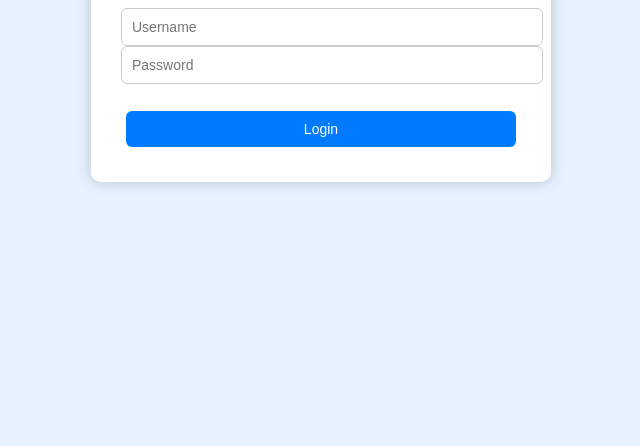
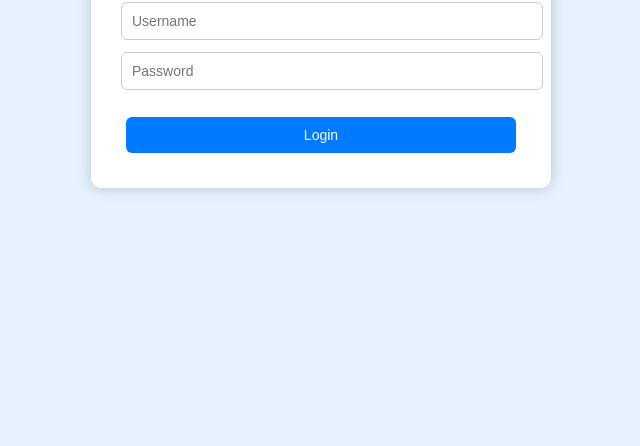
Before and after one commit to infobesttoolsmail882/manikant-lodhi-ne, a website: page public/login.html in a window 1280 px wide. Shown: the part 354-800 px from the top of the page, without its empty margins (319-959 px from the left). Drawn offline with Linux system fonts and the light colour scheme.

Commit message:
Update login.html

```diff
--- a/public/login.html
+++ b/public/login.html
@@ -9,10 +9,8 @@
     <div class="card">
       <h2 class="title">🔒 Secure Access</h2>
       <form action="/login" method="POST">
-      <div class="form-grid">
         <input type="text" name="username" placeholder="Username" required>
         <input type="password" name="password" placeholder="Password" required>
-      </div>
         <div class="btn-row">
           <button type="submit">Login</button>
         </div>
```
Lines whose indentation alone changed are shown as unchanged.
